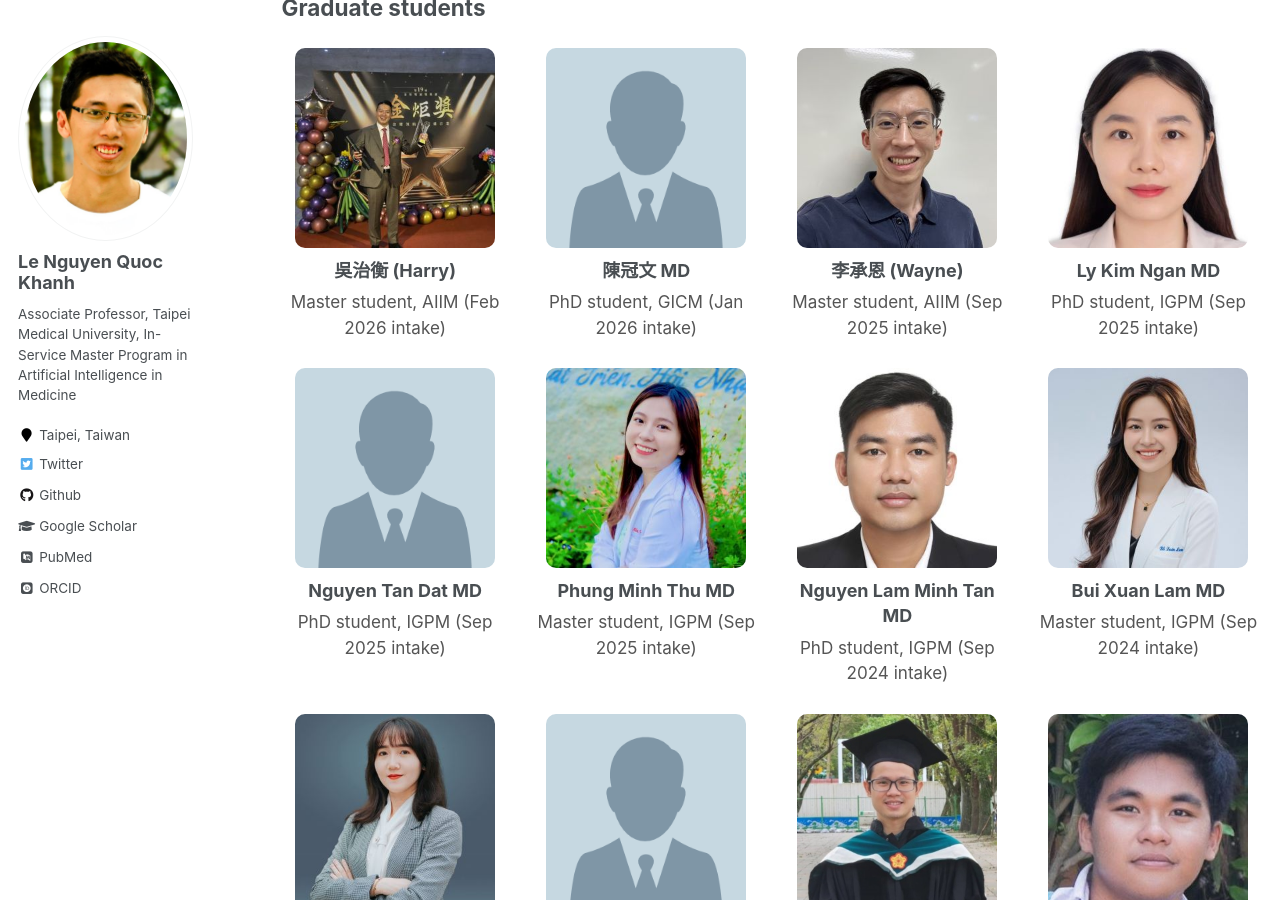
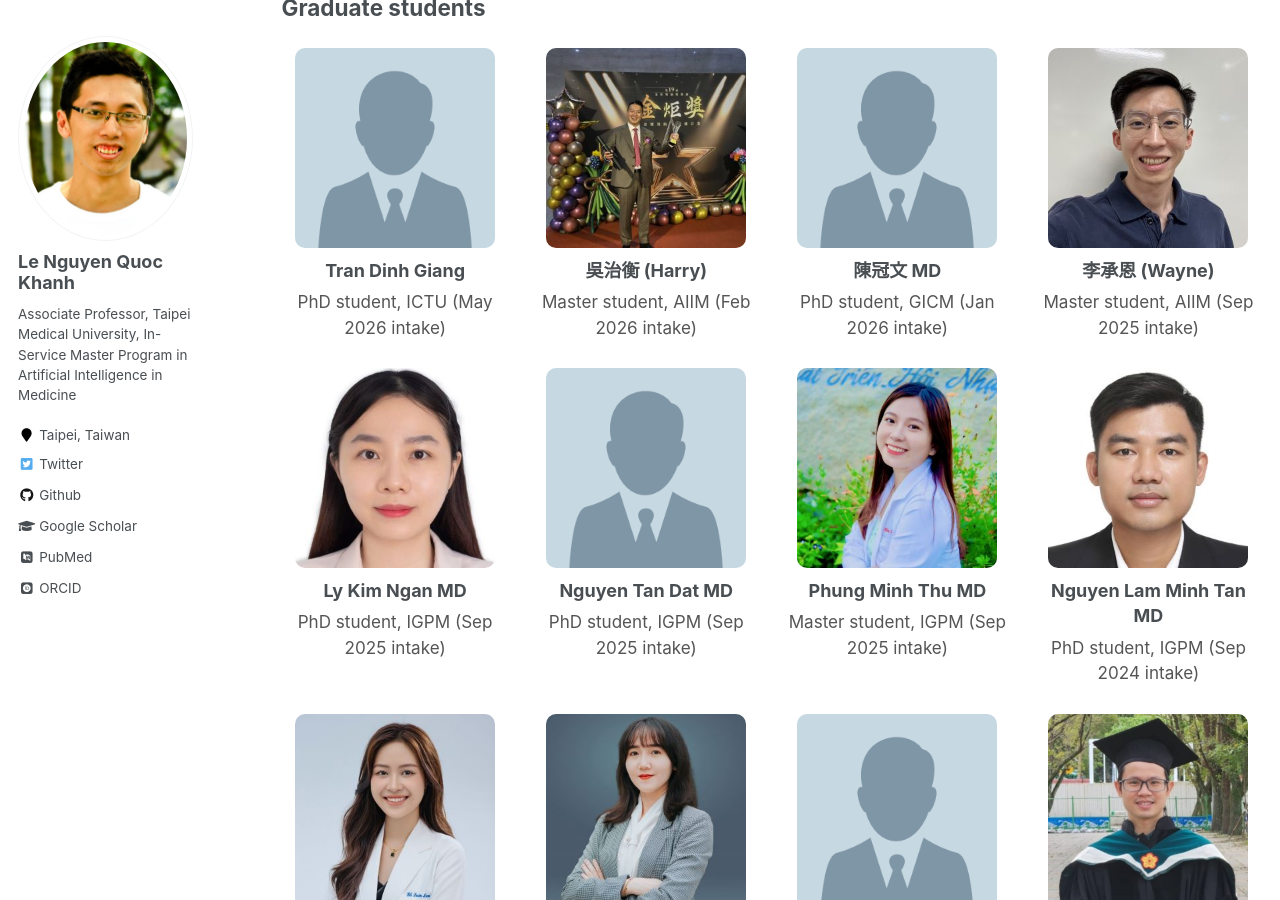
Before and after one commit to khanhlee/khanhlee.github.io, a Jekyll site: the page built from _pages/member.md, in a window 1280 px wide and 900 px high, scrolled down 456 px. Built offline with Jekyll 4.4.1, drawn with Linux system fonts in a browser that asks for light colours; some web fonts are replaced.

Commit message:
Update member.md

```diff
--- a/_pages/member.md
+++ b/_pages/member.md
@@ -74,6 +74,12 @@ TMU AIBioMed Lab develops clinically grounded AI systems by integrating medical
 ## Graduate students
 
 <div class="member-grid">
+
+  <div class="member-card">
+    <img src="/images/male.png" alt="Tran Dinh Giang">
+    <div class="member-name">Tran Dinh Giang</div>
+    <div class="member-role">PhD student, ICTU (May 2026 intake)</div>
+  </div>
 
   <div class="member-card">
     <img src="/images/harry.jpg" alt="治衡 (Harry)">
```
